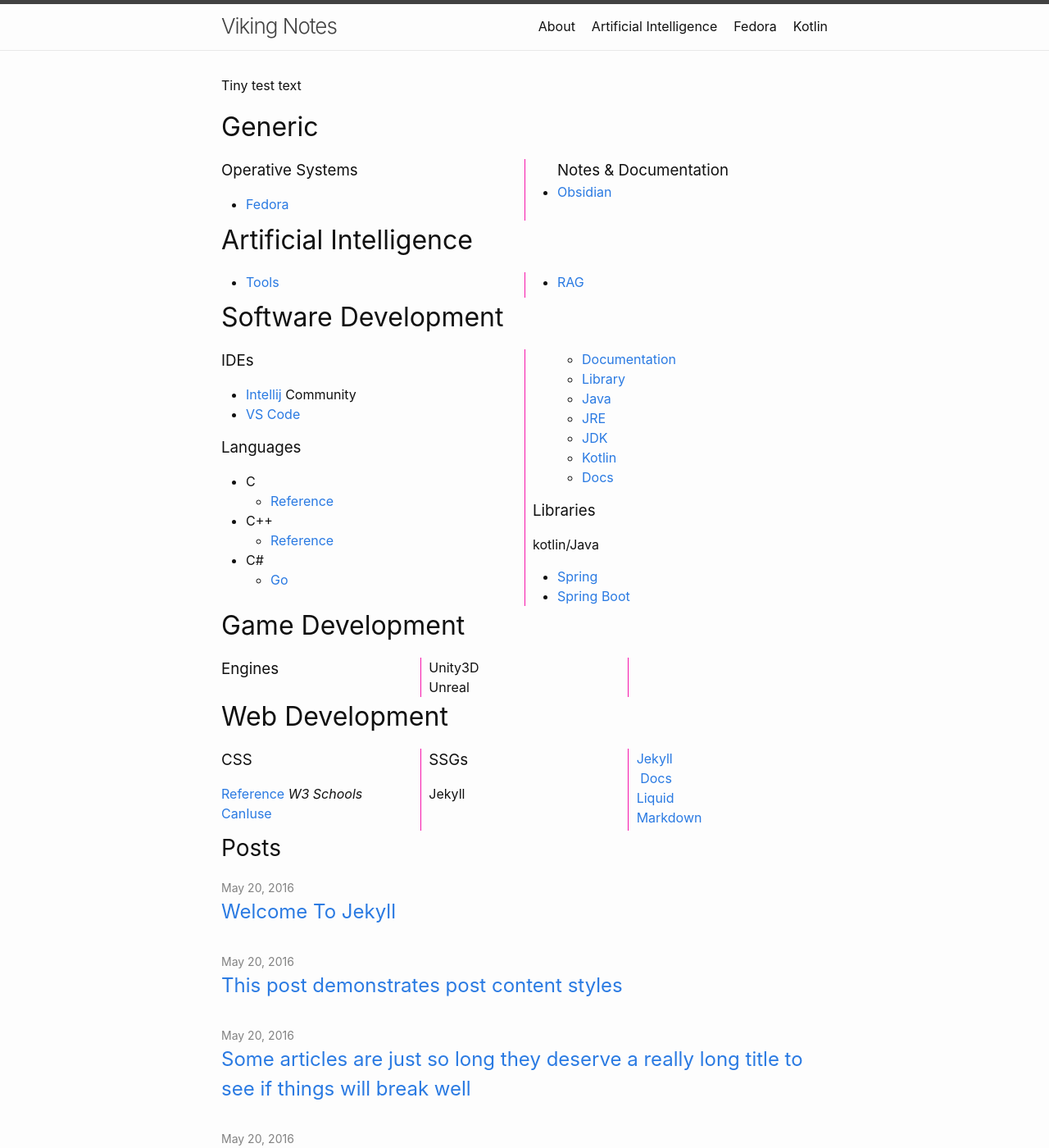
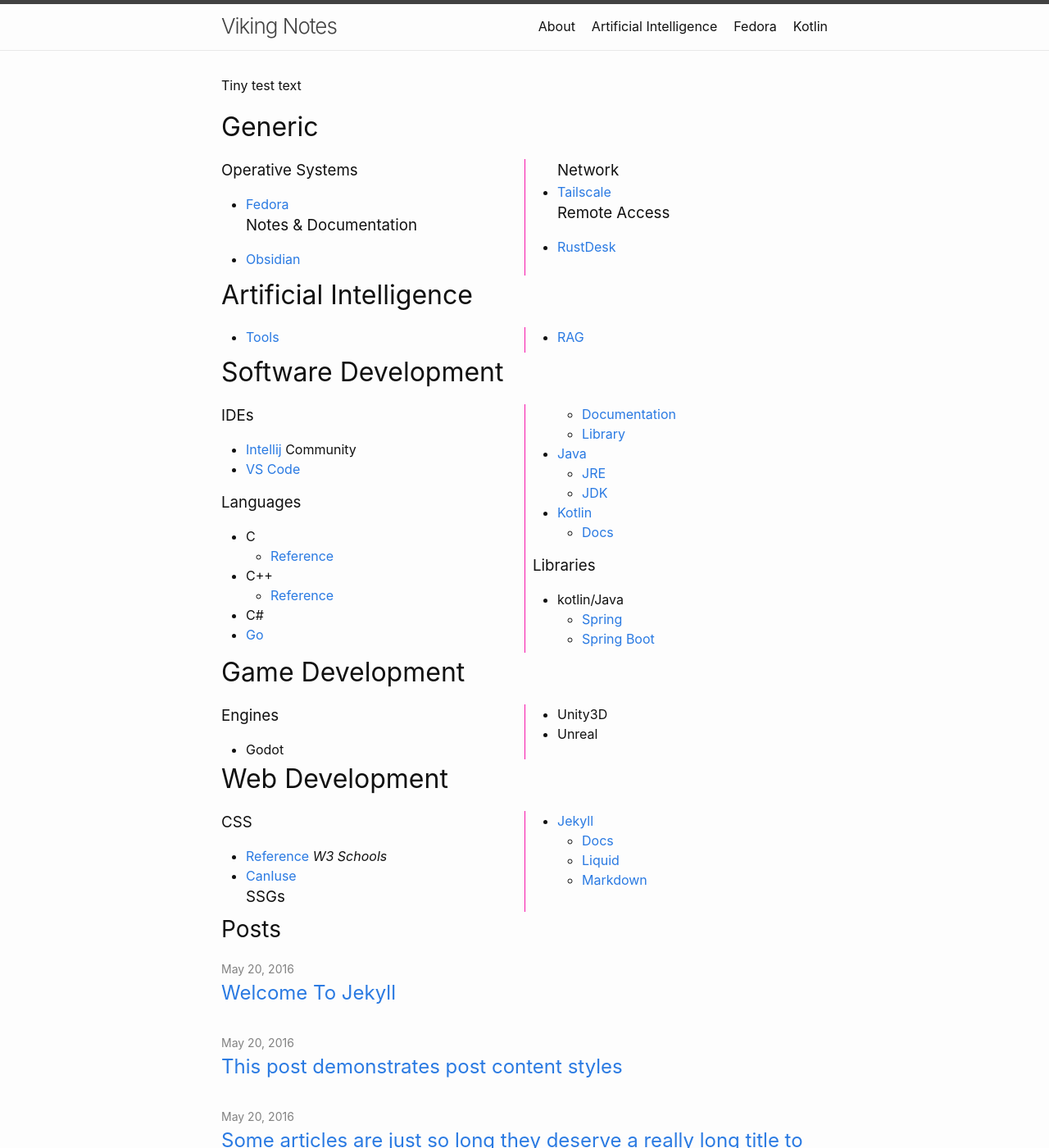
Before and after one commit to viking-cat/notes, a Jekyll site: the page built from index.md, in a window 1280 px wide and 1400 px high. Shown: the whole window at 82% size. Built offline with Jekyll 4.4.1, drawn with Linux system fonts in a browser that asks for light colours.

Commit message:
Refactor index.md for improved structure and clarity

```diff
--- a/index.md
+++ b/index.md
@@ -18,6 +18,10 @@
 * [Fedora](pages/fedora/)
 ### Notes & Documentation
 * [Obsidian](https://obsidian.md/)
+### Network
+* [Tailscale](https://tailscale.com/)
+### Remote Access
+* [RustDesk](https://rustdesk.com/)
 {% endcolumns %}
 
 <!-- Artificial Intelligence  -------------------------------------------------------->
@@ -42,17 +46,17 @@
 * C++
   * [Reference](https://en.cppreference.com/w/cpp/language.html)
 * C#
-  * [Go](https://go.dev/)
+* [Go](https://go.dev/)
   * [Documentation](https://go.dev/doc/)
   * [Library](https://pkg.go.dev/std)
-  * [Java](https://www.java.com/)
+* [Java](https://www.java.com/)
   * [JRE](https://www.java.com/sv/download/)
   * [JDK](https://www.oracle.com/java/technologies/downloads/)
-  * [Kotlin](pages/kotlin/index.html)
+* [Kotlin](pages/kotlin/index.html)
   * [Docs](https://kotlinlang.org/docs/home.html)
 
 ### Libraries
-#### kotlin/Java
+* kotlin/Java
   * [Spring](https://spring.io/)
   * [Spring Boot](https://spring.io/projects/spring-boot)
 {% endcolumns %}
@@ -60,38 +64,23 @@
 <!-- Game Development -------------------------------------------------------->
 # Game Development
 
-{% capture gameBlock %}
-### Engines<br/>
-<Godotbr/>
-Unity3D<br/>
-Unreal<br/>
-{% endcapture %}
-
-<div style="
-     column-count:3;
-     column-gap:20px;
-     column-rule:1px solid #f715ab;">
-    {{ gameBlock | markdownify }}
-</div>
+{% columns name:"homeGeneric" cols:2 %}
+### Engines
+* Godot
+* Unity3D
+* Unreal
+{% endcolumns %}
 
 <!-- Web Development -------------------------------------------------->
 # Web Development
 
-{% capture webBlock %}
-### CSS<br/>
-[Reference](https://www.w3schools.com/cssref/index.php) *W3 Schools*<br/>
-[CanIuse](https://caniuse.com/)<br/>
-### SSGs<br/>
-#### Jekyll<br/>
-[Jekyll](https://jekyllrb.com/)<br/>
-&nbsp;[Docs](https://jekyllrb.com/docs/)<br/>
-[Liquid](https://shopify.github.io/liquid/)<br/>
-[Markdown](https://www.markdownguide.org/)<br/>
-{% endcapture %}
-
-<div style="
-     column-count:3;
-     column-gap:20px;
-     column-rule:1px solid #f715ab;">
-    {{ webBlock | markdownify }}
-</div>
+{% columns name:"homeGeneric" cols:2 %}
+### CSS
+* [Reference](https://www.w3schools.com/cssref/index.php) *W3 Schools*
+* [CanIuse](https://caniuse.com/)
+### SSGs
+* [Jekyll](https://jekyllrb.com/)<br/>
+  * [Docs](https://jekyllrb.com/docs/)<br/>
+  * [Liquid](https://shopify.github.io/liquid/)<br/>
+  * [Markdown](https://www.markdownguide.org/)<br/>
+{% endcolumns %}
```
